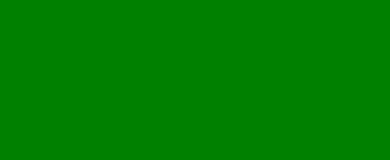
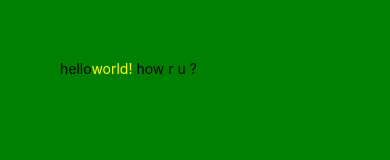
Before and after one commit to RaunakScarlet/React-Native-App, a React Native app: screen / in a window 390 px wide. Shown: the top 160 px of the page. Built offline with nearby package versions, Linux system fonts and the light colour scheme.

Commit message:
used text

```diff
--- a/App.js
+++ b/App.js
@@ -1,5 +1,12 @@
-const { View } = require("react-native");
+const { View,Text } = require("react-native");
 
 export default function App() {
-    return <View style={{ flex: 1, backgroundColor: "green" }}></View>;
+    return (
+        <View style={{ flex: 1, backgroundColor: "green", padding: 60 }}>
+            <Text>
+                hello
+                <Text style={{color:"yellow"}}>world!</Text> how r u ?{" "}
+            </Text>
+        </View>
+    );
 }
```
